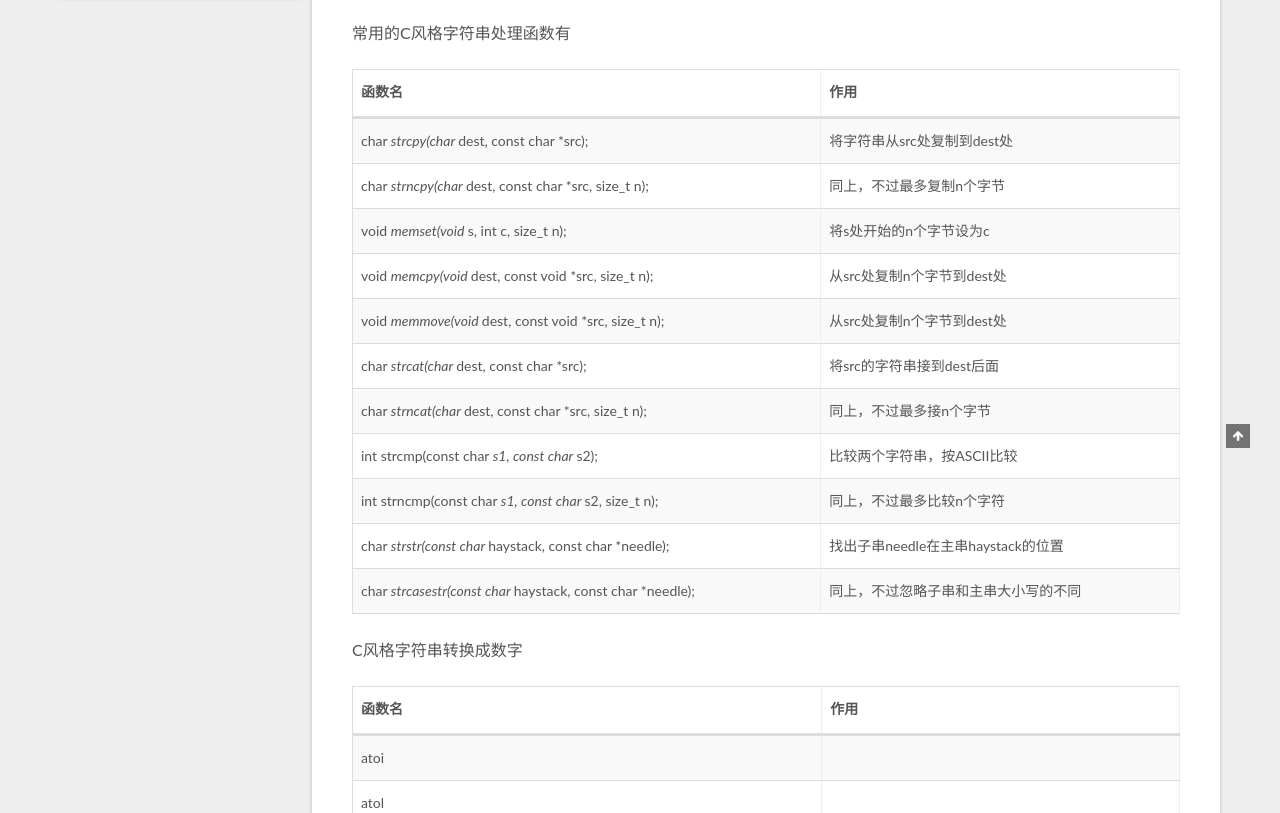
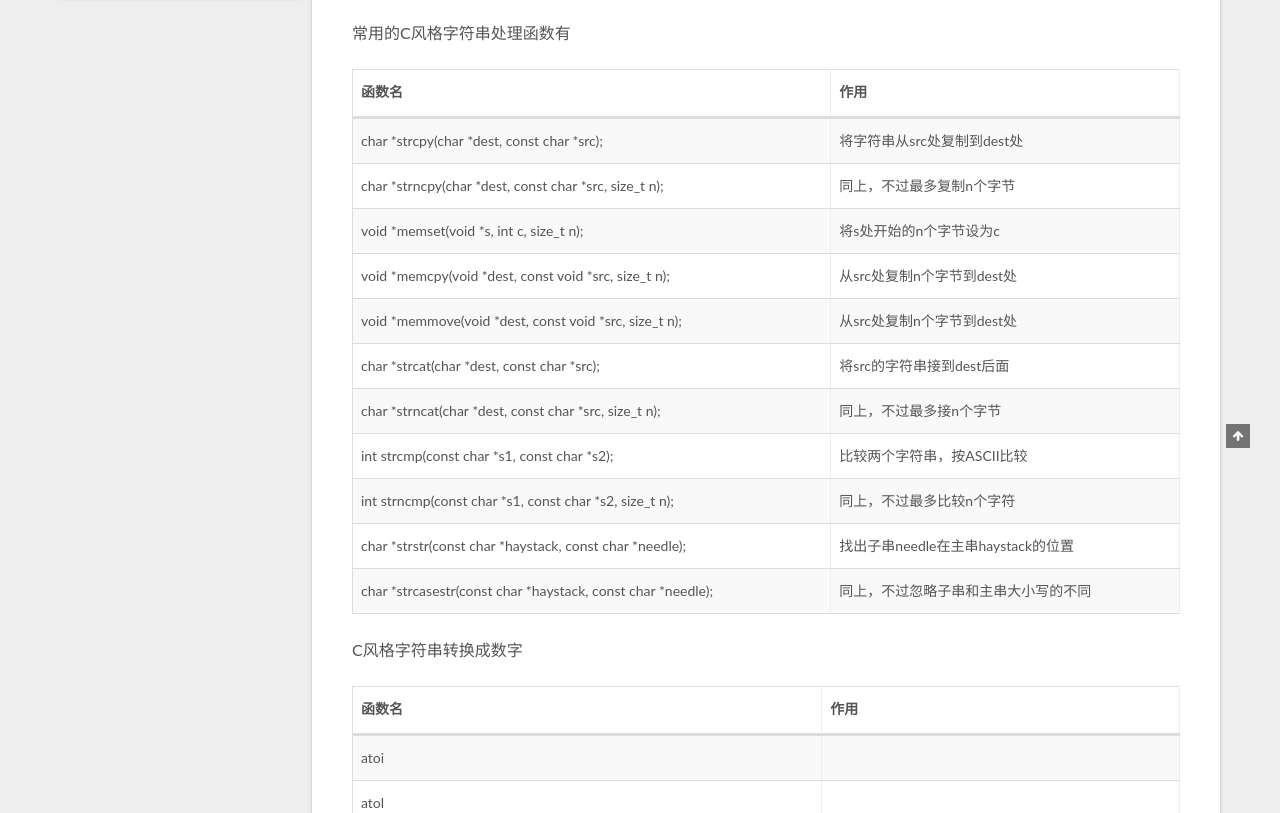
Before and after one commit to WeetCheng/WeetCheng.github.io, a plain HTML site: page index.html in a window 1280 px wide. Shown: the part 452-1265 px from the top of the page. Drawn offline with Linux system fonts and the light colour scheme; some packages are replaced by stand-ins of ours; a script that the page names is missing.

Commit message:
Site updated: 2018-10-18 17:13:02

```diff
--- a/index.html
+++ b/index.html
@@ -370,7 +370,7 @@
 
 
 
-              <time title="创建时间：2018-10-18 15:18:09 / 修改时间：17:09:05" itemprop="dateCreated datePublished" datetime="2018-10-18T15:18:09+08:00">2018-10-18</time>
+              <time title="创建时间：2018-10-18 15:18:09 / 修改时间：17:12:15" itemprop="dateCreated datePublished" datetime="2018-10-18T15:18:09+08:00">2018-10-18</time>
 
 
 
@@ -454,47 +454,47 @@
 </thead>
 <tbody>
 <tr>
-<td>char <em>strcpy(char </em>dest, const char *src);</td>
+<td>char  *strcpy(char  *dest, const char  *src);</td>
 <td>将字符串从src处复制到dest处</td>
 </tr>
 <tr>
-<td>char <em>strncpy(char </em>dest, const char *src, size_t n);</td>
+<td>char  *strncpy(char  *dest, const char  *src, size_t n);</td>
 <td>同上，不过最多复制n个字节</td>
 </tr>
 <tr>
-<td>void <em>memset(void </em>s, int c, size_t n);</td>
+<td>void  *memset(void  *s, int c, size_t n);</td>
 <td>将s处开始的n个字节设为c</td>
 </tr>
 <tr>
-<td>void <em>memcpy(void </em>dest, const void *src, size_t n);</td>
+<td>void  *memcpy(void  *dest, const void  *src, size_t n);</td>
 <td>从src处复制n个字节到dest处</td>
 </tr>
 <tr>
-<td>void <em>memmove(void </em>dest, const void *src, size_t n);</td>
+<td>void  *memmove(void  *dest, const void  *src, size_t n);</td>
 <td>从src处复制n个字节到dest处</td>
 </tr>
 <tr>
-<td>char <em>strcat(char </em>dest, const char *src);</td>
+<td>char  *strcat(char  *dest, const char  *src);</td>
 <td>将src的字符串接到dest后面</td>
 </tr>
 <tr>
-<td>char <em>strncat(char </em>dest, const char *src, size_t n);</td>
+<td>char  *strncat(char  *dest, const char  *src, size_t n);</td>
 <td>同上，不过最多接n个字节</td>
 </tr>
 <tr>
-<td>int strcmp(const char <em>s1, const char </em>s2);</td>
+<td>int strcmp(const char  *s1, const char  *s2);</td>
 <td>比较两个字符串，按ASCII比较</td>
 </tr>
 <tr>
-<td>int strncmp(const char <em>s1, const char </em>s2, size_t n);</td>
+<td>int strncmp(const char  *s1, const char  *s2, size_t n);</td>
 <td>同上，不过最多比较n个字符</td>
 </tr>
 <tr>
-<td>char <em>strstr(const char </em>haystack, const char *needle);</td>
+<td>char  *strstr(const char  *haystack, const char  *needle);</td>
 <td>找出子串needle在主串haystack的位置</td>
 </tr>
 <tr>
-<td>char <em>strcasestr(const char </em>haystack, const char *needle);</td>
+<td>char  *strcasestr(const char  *haystack, const char  *needle);</td>
 <td>同上，不过忽略子串和主串大小写的不同</td>
 </tr>
 </tbody>
--- a/search.xml
+++ b/search.xml
@@ -3,7 +3,7 @@
   <entry>
     <title><![CDATA[C字符串和string类]]></title>
     <url>%2F2018%2F10%2F18%2FC%E5%AD%97%E7%AC%A6%E4%B8%B2%E5%92%8Cstring%2F</url>
-    <content type="text"><![CDATA[C风格字符串是指形如”hello world”这样的，以’\0’作为字符串结束符的传统的字符串。 string字符串则是指C++中的string类对象。string类对象本质上是对C风格字符串的封装，从而方便程序员使用。 常用C风格字符串函数使用C风格字符串函数，需要包含以下其中一个 12#include &lt;string.h&gt; #include &lt;cstring&gt; 常用的C风格字符串处理函数有 函数名 作用 char strcpy(char dest, const char *src); 将字符串从src处复制到dest处 char strncpy(char dest, const char *src, size_t n); 同上，不过最多复制n个字节 void memset(void s, int c, size_t n); 将s处开始的n个字节设为c void memcpy(void dest, const void *src, size_t n); 从src处复制n个字节到dest处 void memmove(void dest, const void *src, size_t n); 从src处复制n个字节到dest处 char strcat(char dest, const char *src); 将src的字符串接到dest后面 char strncat(char dest, const char *src, size_t n); 同上，不过最多接n个字节 int strcmp(const char s1, const char s2); 比较两个字符串，按ASCII比较 int strncmp(const char s1, const char s2, size_t n); 同上，不过最多比较n个字符 char strstr(const char haystack, const char *needle); 找出子串needle在主串haystack的位置 char strcasestr(const char haystack, const char *needle); 同上，不过忽略子串和主串大小写的不同 C风格字符串转换成数字 函数名 作用 atoi atol atoll atof strtod strtol strtoul]]></content>
+    <content type="text"><![CDATA[C风格字符串是指形如”hello world”这样的，以’\0’作为字符串结束符的传统的字符串。 string字符串则是指C++中的string类对象。string类对象本质上是对C风格字符串的封装，从而方便程序员使用。 常用C风格字符串函数使用C风格字符串函数，需要包含以下其中一个 12#include &lt;string.h&gt; #include &lt;cstring&gt; 常用的C风格字符串处理函数有 函数名 作用 char *strcpy(char *dest, const char *src); 将字符串从src处复制到dest处 char *strncpy(char *dest, const char *src, size_t n); 同上，不过最多复制n个字节 void *memset(void *s, int c, size_t n); 将s处开始的n个字节设为c void *memcpy(void *dest, const void *src, size_t n); 从src处复制n个字节到dest处 void *memmove(void *dest, const void *src, size_t n); 从src处复制n个字节到dest处 char *strcat(char *dest, const char *src); 将src的字符串接到dest后面 char *strncat(char *dest, const char *src, size_t n); 同上，不过最多接n个字节 int strcmp(const char *s1, const char *s2); 比较两个字符串，按ASCII比较 int strncmp(const char *s1, const char *s2, size_t n); 同上，不过最多比较n个字符 char *strstr(const char *haystack, const char *needle); 找出子串needle在主串haystack的位置 char *strcasestr(const char *haystack, const char *needle); 同上，不过忽略子串和主串大小写的不同 C风格字符串转换成数字 函数名 作用 atoi atol atoll atof strtod strtol strtoul]]></content>
       <categories>
         <category>编程</category>
       </categories>
```
Also changed, not shown: 2018/10/18/C字符串和string/index.html (+13 -13 lines).
